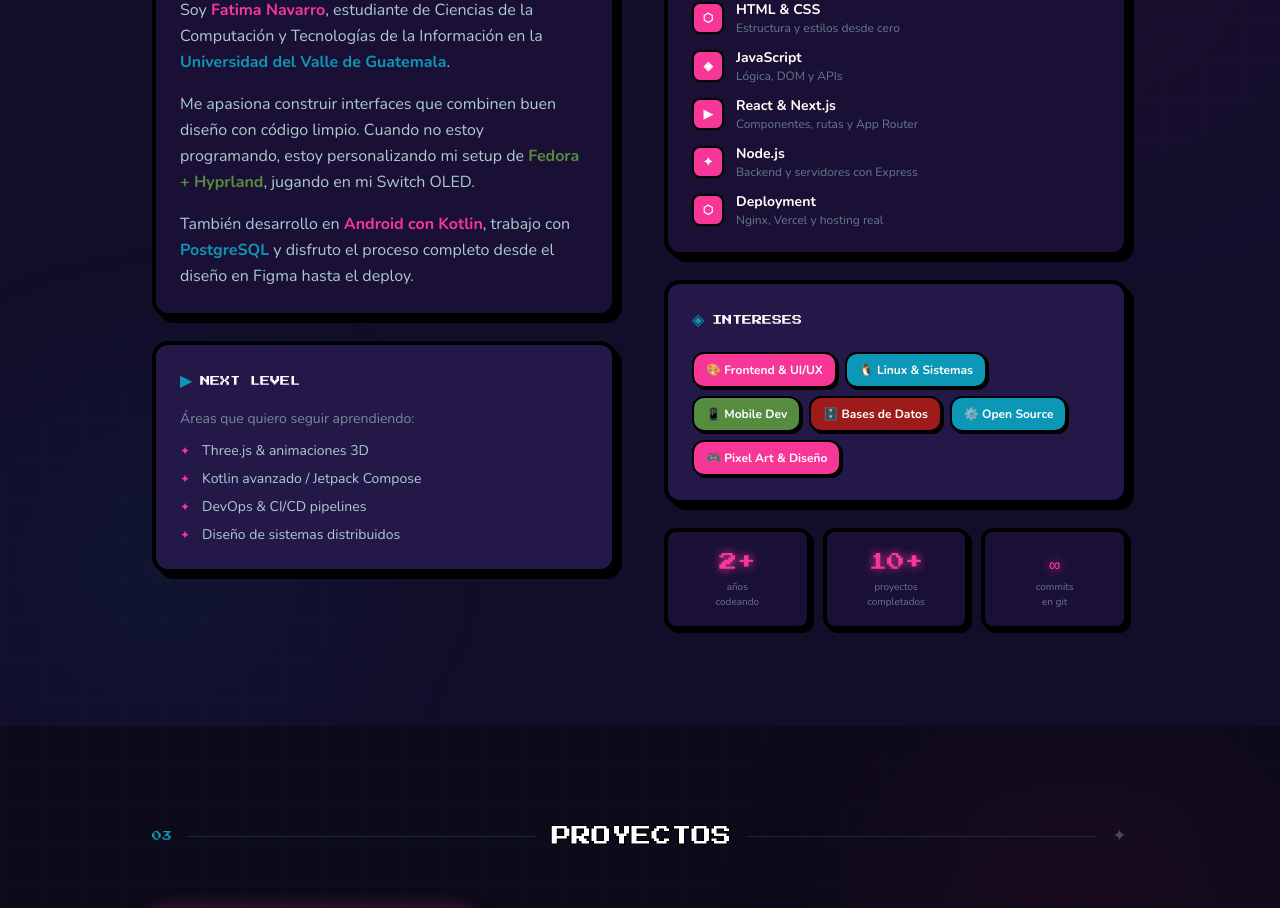
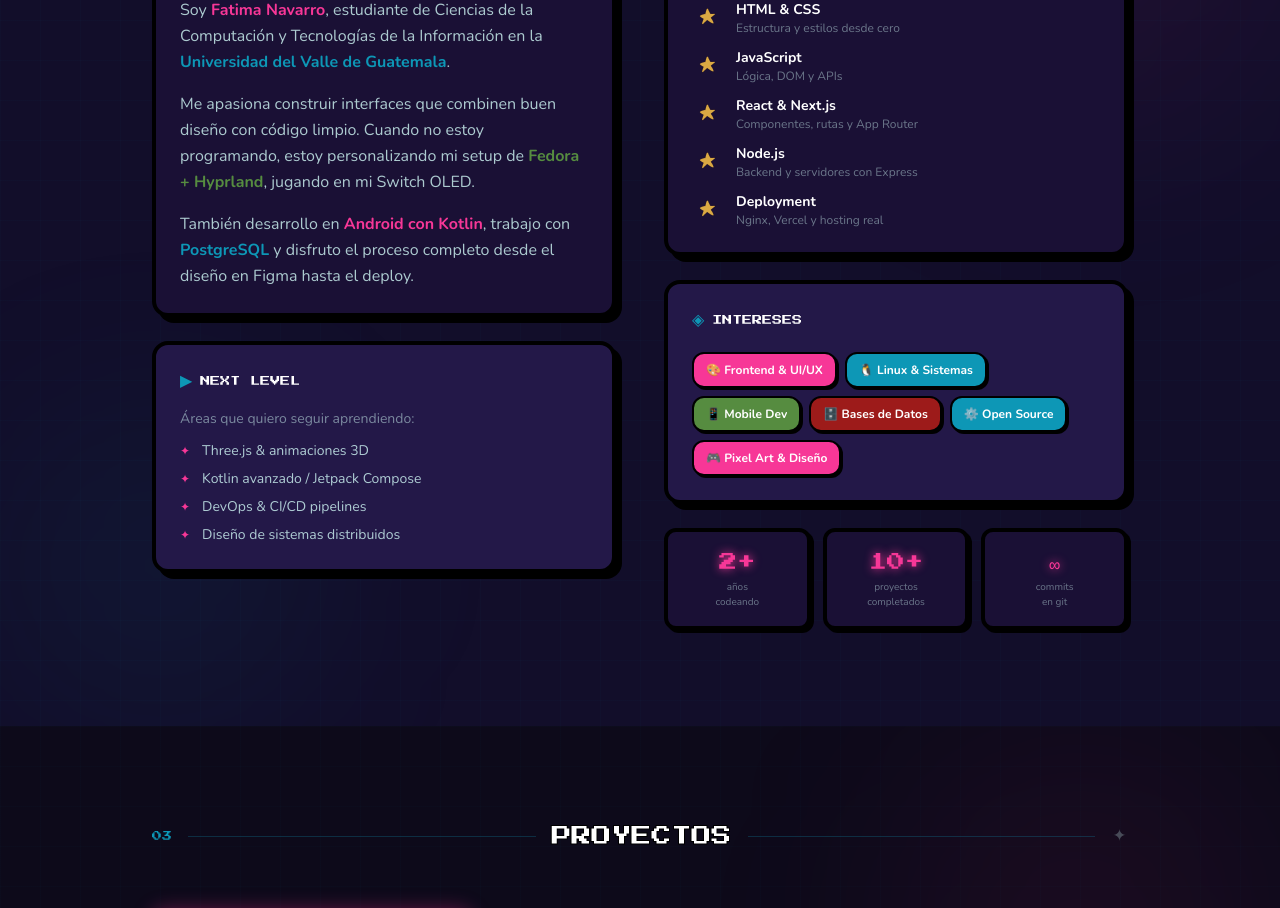
Before and after one commit to fatupopzz/fatiplace, a Next.js app: page / in a window 1280 px wide. Shown: the part 1060-1968 px from the top of the page. Built offline with nearby package versions, Linux system fonts and the light colour scheme.

Commit message:
feat: replace about section icons with custom star illustration

```diff
--- a/components/About.jsx
+++ b/components/About.jsx
@@ -121,12 +121,9 @@ export default function About() {
               <div className="space-y-3">
                 {LEARNED.map((item) => (
                   <div key={item.label} className="flex items-center gap-3 group">
-                    <span
-                      className="w-8 h-8 rounded-lg border-2 border-black flex items-center justify-center text-xs font-bold flex-shrink-0 group-hover:scale-110 transition-transform"
-                      style={{ backgroundColor: "#f73797", color: "white" }}
-                    >
-                      {item.icon}
-                    </span>
+                   <div className="w-8 h-8 flex-shrink-0 group-hover:scale-110 transition-transform">
+  <img src="/images/estrella.png" alt="star" className="w-full h-full object-contain" />
+</div>
                     <div>
                       <p className="font-body font-bold text-sm text-white">{item.label}</p>
                       <p className="font-body text-xs" style={{ color: "#d1f9f670" }}>{item.desc}</p>
--- a/components/Projects.jsx
+++ b/components/Projects.jsx
@@ -105,7 +105,7 @@ export default function Projects() {
                 }}
               >
                 <div className="flex items-center gap-3">
-                  <span className="text-xl">{p.icon}</span>
+                 <img src="/images/estrella.png" alt="star" className="w-6 h-6 object-contain" />
                   <div className="flex-1 min-w-0">
                     <p className="font-display text-[9px] truncate" style={{ color: active === i ? "black" : "#d1f9f6" }}>
                       {p.name}
```
Also changed, not shown: public/images/estrella.png (added), 1 other file (tests, documents, lock files or other folders).
